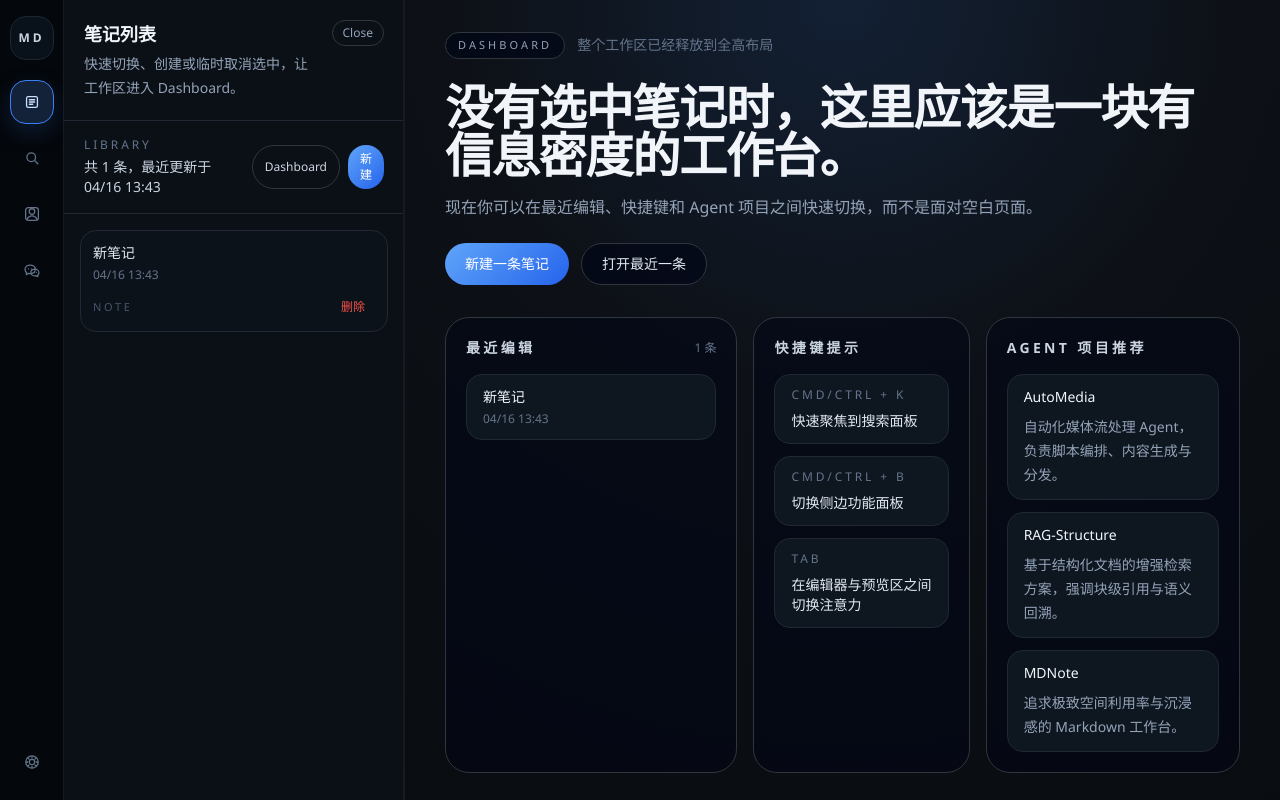
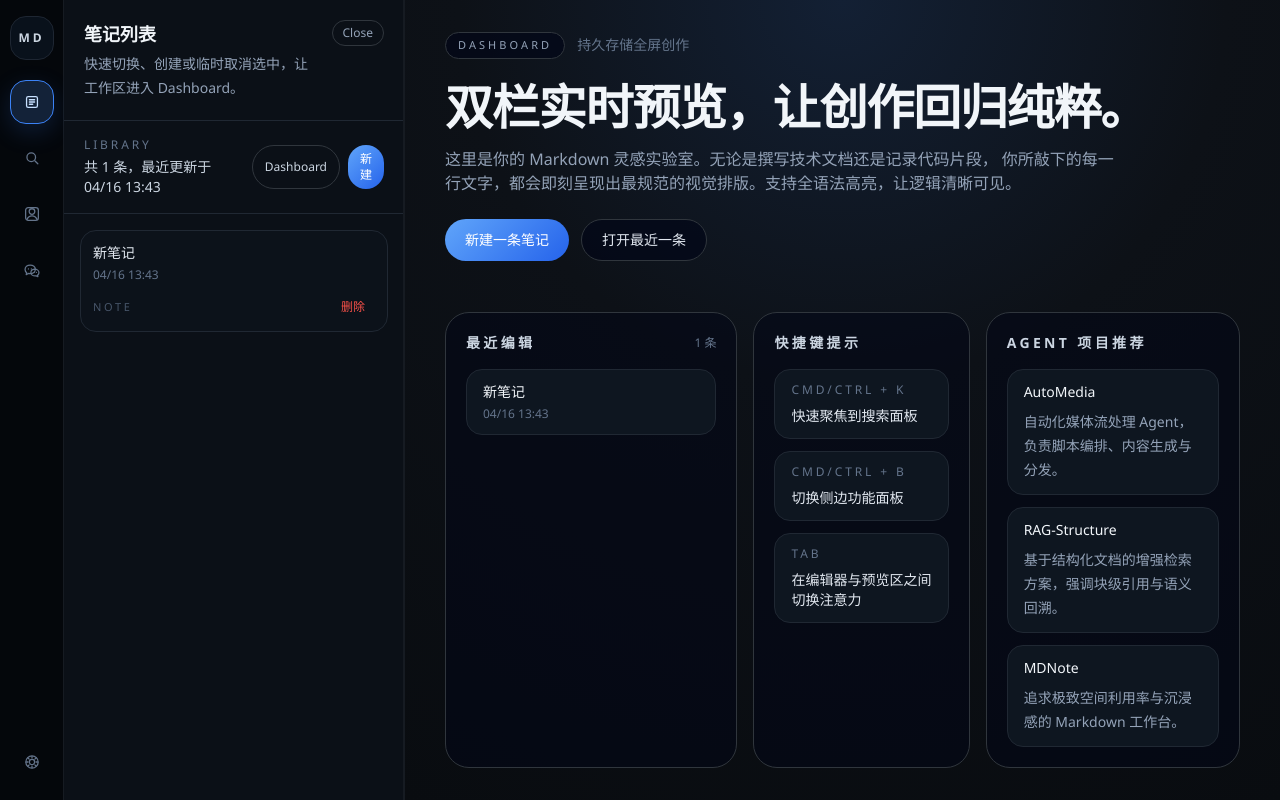
Before and after one commit to XiGua-frt/MDNote, a React (Vite) app: page / in a window 1280 px wide. Built offline with nearby package versions, Linux system fonts and the light colour scheme.

Commit message:
fix: 更新默认作者信息和首页文案，提升用户体验

```diff
--- a/src/App.tsx
+++ b/src/App.tsx
@@ -73,11 +73,11 @@ function createDefaultNote(): Note {
 
 function createDefaultAuthorProfile(): AuthorProfile {
   return {
-    name: 'Wu Wenbo (吴文博)',
+    name: 'Dali',
     role: 'AI Agent 工程师',
     bio: '这里不只有代码，还有我对 Agentic Workflow 的深度思考。',
-    wechatTitle: '你的公众号名称',
-    wechatQrUrl: '',
+    wechatTitle: 'Agent 实战录',
+    wechatQrUrl: '/assets/qrcode.jpg',
     githubUrl: 'https://github.com'
   };
 }
@@ -104,14 +104,15 @@ function WorkspaceDashboard({ notes, zenMode, onCreateNote, onSelectNote }: Dash
             <span className="rounded-full border border-[#30363d] bg-slate-950/70 px-3 py-1 text-[11px] uppercase tracking-[0.28em] text-slate-400">
               {zenMode ? 'Zen Mode' : 'Dashboard'}
             </span>
-            <span className="text-sm text-slate-500">整个工作区已经释放到全高布局</span>
+            <span className="text-sm text-slate-500">持久存储全屏创作</span>
           </div>
           <div className="max-w-3xl">
             <h1 className="text-3xl font-semibold tracking-tight text-slate-100 md:text-5xl">
-              没有选中笔记时，这里应该是一块有信息密度的工作台。
+              双栏实时预览，让创作回归纯粹。
             </h1>
             <p className="mt-4 max-w-2xl text-sm leading-7 text-slate-400 md:text-base">
-              现在你可以在最近编辑、快捷键和 Agent 项目之间快速切换，而不是面对空白页面。
+              这里是你的 Markdown 灵感实验室。无论是撰写技术文档还是记录代码片段，
+              你所敲下的每一行文字，都会即刻呈现出最规范的视觉排版。支持全语法高亮，让逻辑清晰可见。
             </p>
           </div>
           <div className="flex flex-wrap gap-3">
```
